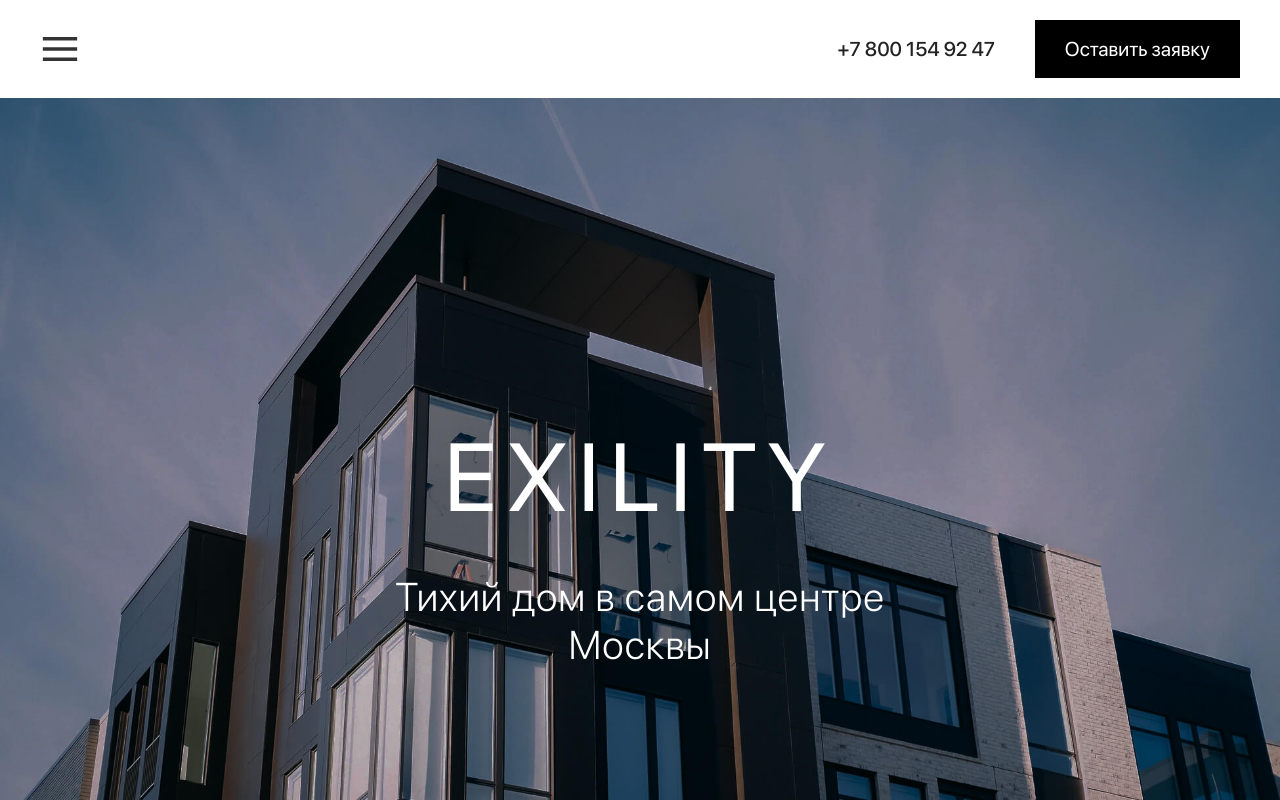
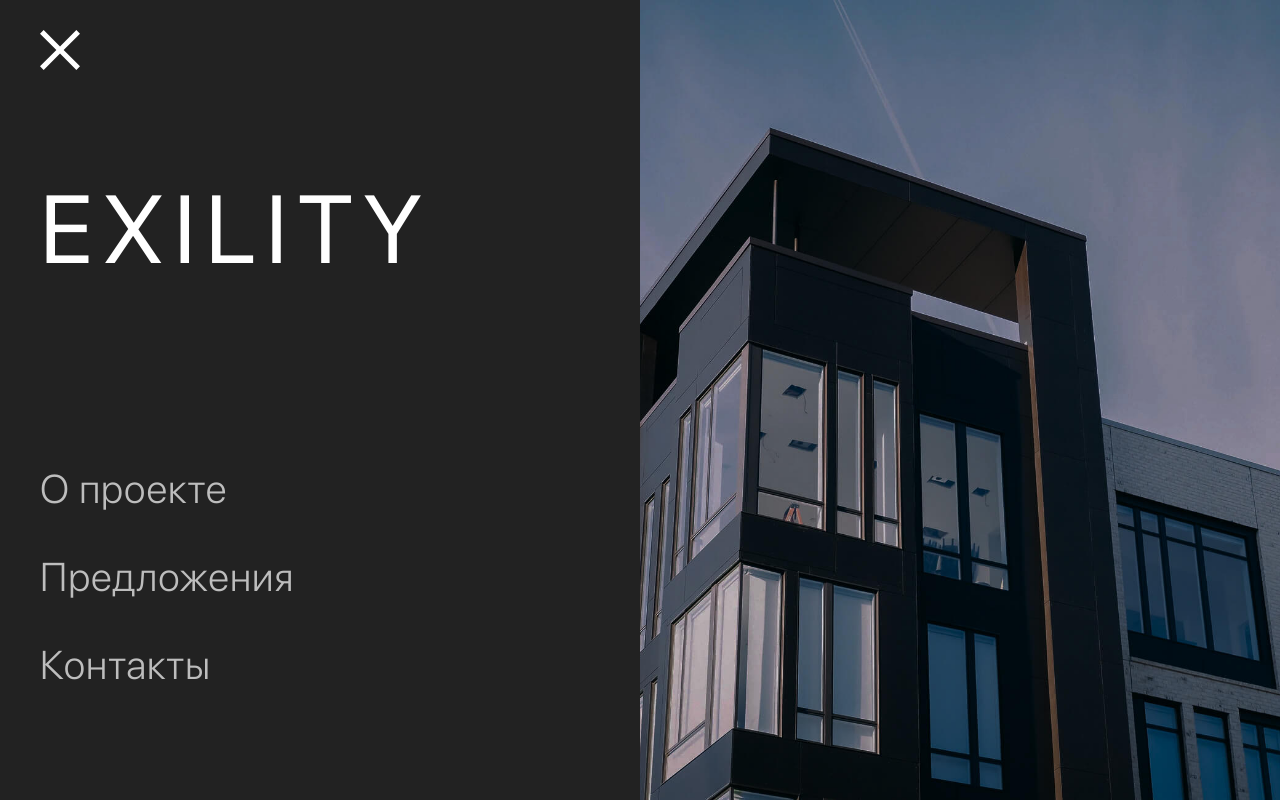
Before and after one commit to MultipleIllusionsi/Exility, a website built with webpack: page src/index.html in a window 1280 px wide. Both pictures are taken after a click on the picture 60 px from the left and 49 px from the top of the page. Shown: the top 800 px of the page. Built offline with nearby package versions, Linux system fonts and the light colour scheme.

Commit message:
added modal menu

```diff
--- a/src/index.html
+++ b/src/index.html
@@ -24,6 +24,7 @@
         </div>
 
         <img
+          id="open-modal"
           class="header__nav__hamburger-icon"
           src="./assets/Hamburger.svg"
           alt=""
@@ -62,6 +63,40 @@
         />
       </div>
     </header>
+
+    <!-- Модальное меню -->
+    <section id="modal" class="modal">
+      <div class="modal__content">
+        <svg
+          id="close-modal"
+          width="40"
+          height="40"
+          viewBox="0 0 40 40"
+          fill="none"
+          xmlns="http://www.w3.org/2000/svg"
+        >
+          <path
+            d="M36.373 40L20.0129 23.6247L3.65273 40L0 36.3496L16.3859 20L0 3.65039L3.65273 0L20.0129 16.3753L36.373 0.0257075L40 3.65039L23.6399 20L40 36.3496L36.373 40Z"
+            fill="white"
+          />
+        </svg>
+
+        <h1 class="heading-primary">Exility</h1>
+
+        <div id="modal-links" class="modal__content__links">
+          <a href="#about" class="heading-secondary heading-secondary--light"
+            >О проекте</a
+          >
+          <a href="#offer" class="heading-secondary heading-secondary--light">
+            Предложения
+          </a>
+          <a href="#contacts" class="heading-secondary heading-secondary--light"
+            >Контакты</a
+          >
+        </div>
+      </div>
+      <img class="modal__img" src="./assets/HeaderImg.jpg" alt="Exility" />
+    </section>
 
     <!-- О проекте -->
     <section id="about" class="section__wrapper about__wrapper">
--- a/src/index.js
+++ b/src/index.js
@@ -2,3 +2,4 @@ import "./scss/main.scss";
 
 import "./scrollbarDetect";
 import "./slider";
+import "./modal";
--- /dev/null
+++ b/src/modal.js
@@ -0,0 +1,20 @@
+const closeIcon = document.getElementById("close-modal");
+const openIcon = document.getElementById("open-modal");
+const modal = document.getElementById("modal");
+const modalLinks = document.getElementById("modal-links");
+
+openIcon.addEventListener("click", () => {
+  modal.classList.add("modal--open");
+  document.body.style.overflow = "hidden";
+});
+
+closeIcon.addEventListener("click", () => {
+  modal.classList.remove("modal--open");
+  document.body.style.overflow = "auto";
+});
+
+modalLinks.addEventListener("click", (event) => {
+  if (event.currentTarget === event.target) return;
+  modal.classList.remove("modal--open");
+  document.body.style.overflow = "auto";
+});
--- /dev/null
+++ b/src/scss/components/_modal.scss
@@ -0,0 +1,99 @@
+.modal {
+  z-index: 100;
+  display: none;
+  position: fixed;
+  top: 0;
+  height: 100%;
+  width: 100%;
+  padding: 30px calc((100% - 1200px) / 2);
+  background: #222;
+  color: white;
+  overflow: hidden;
+
+  @include response(notebook) {
+  }
+
+  @include response(content-container) {
+    padding: 30px 20px;
+  }
+
+  @include response(tablet) {
+    padding: 20px;
+  }
+
+  &__content {
+    position: relative;
+    z-index: 1;
+    max-width: 1200px;
+
+    & h1 {
+      margin: 100px 0 180px;
+
+      @include response(tablet) {
+        margin: 60px 0 120px;
+      }
+
+      @include response(phone) {
+        margin: 40px 0 80px;
+      }
+    }
+
+    &__links {
+      display: flex;
+      flex-direction: column;
+      align-items: baseline;
+      color: #bdbdbd;
+
+      & a {
+        cursor: pointer;
+        margin: 0;
+        transition: 0.2s color ease-in-out;
+        font-size: 40px;
+
+        @include response(phone) {
+          font-size: 28px;
+        }
+
+        &:hover {
+          color: white;
+        }
+
+        &:not(:last-child) {
+          margin-bottom: 40px;
+        }
+      }
+    }
+
+    & h2 {
+    }
+  }
+
+  &__img {
+    position: absolute;
+    right: 0;
+    top: 0;
+    width: 50%;
+    height: 100%;
+    object-fit: cover;
+
+    @include response(phone) {
+      display: none;
+    }
+  }
+
+  &--open {
+    display: block;
+  }
+
+  & svg {
+    cursor: pointer;
+
+    @include response(tablet) {
+      width: 35px;
+    }
+
+    @include response(phone) {
+      width: 30px;
+    }
+  }
+}
--- a/src/scss/layout/_06offer.scss
+++ b/src/scss/layout/_06offer.scss
@@ -29,6 +29,14 @@
         width: 100%;
         height: 600px;
         object-fit: cover;
+
+        @include response(tablet) {
+          height: 380px;
+        }
+
+        @include response(phone) {
+          height: 300px;
+        }
       }
 
       & h3 {
--- a/src/scss/main.scss
+++ b/src/scss/main.scss
@@ -11,6 +11,7 @@
 @import "components/button";
 @import "components/links";
 @import "components/input";
+@import "components/modal";
 
 @import "layout/01header";
 @import "layout/02about";
```
